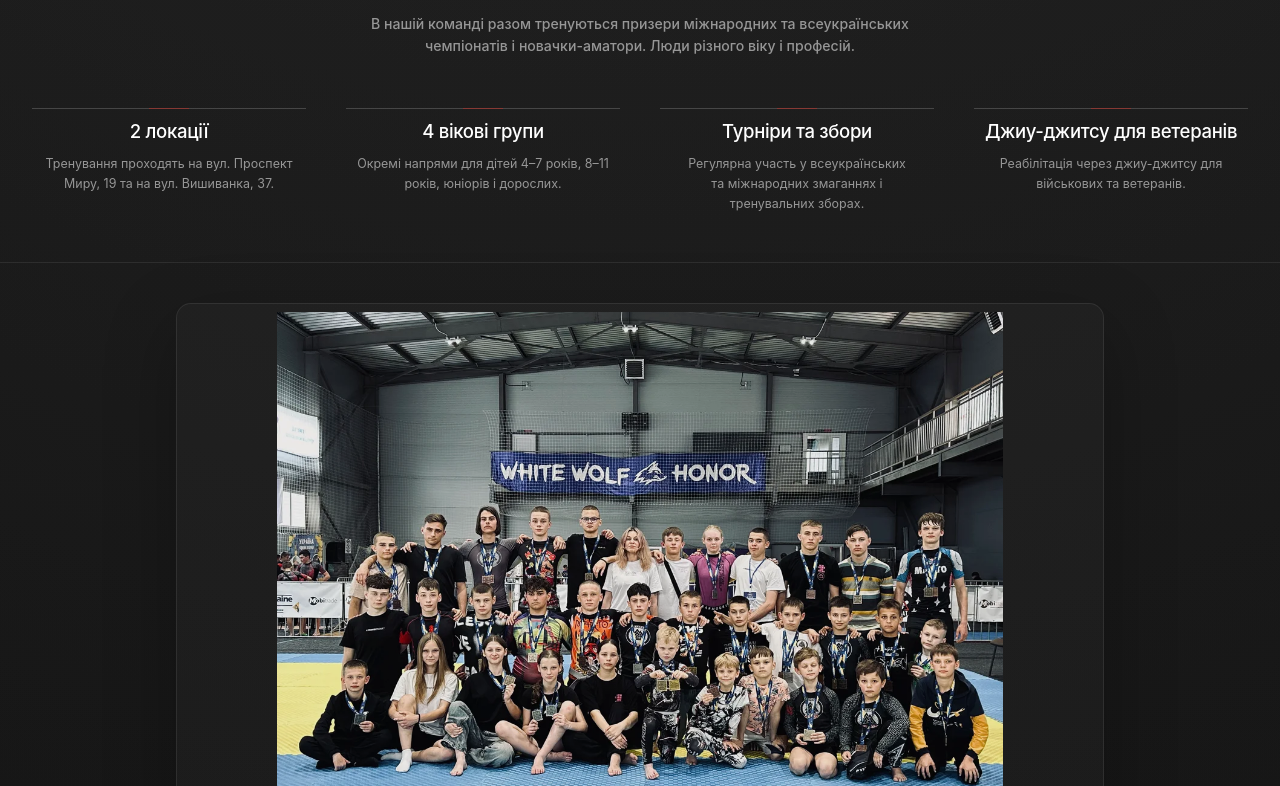
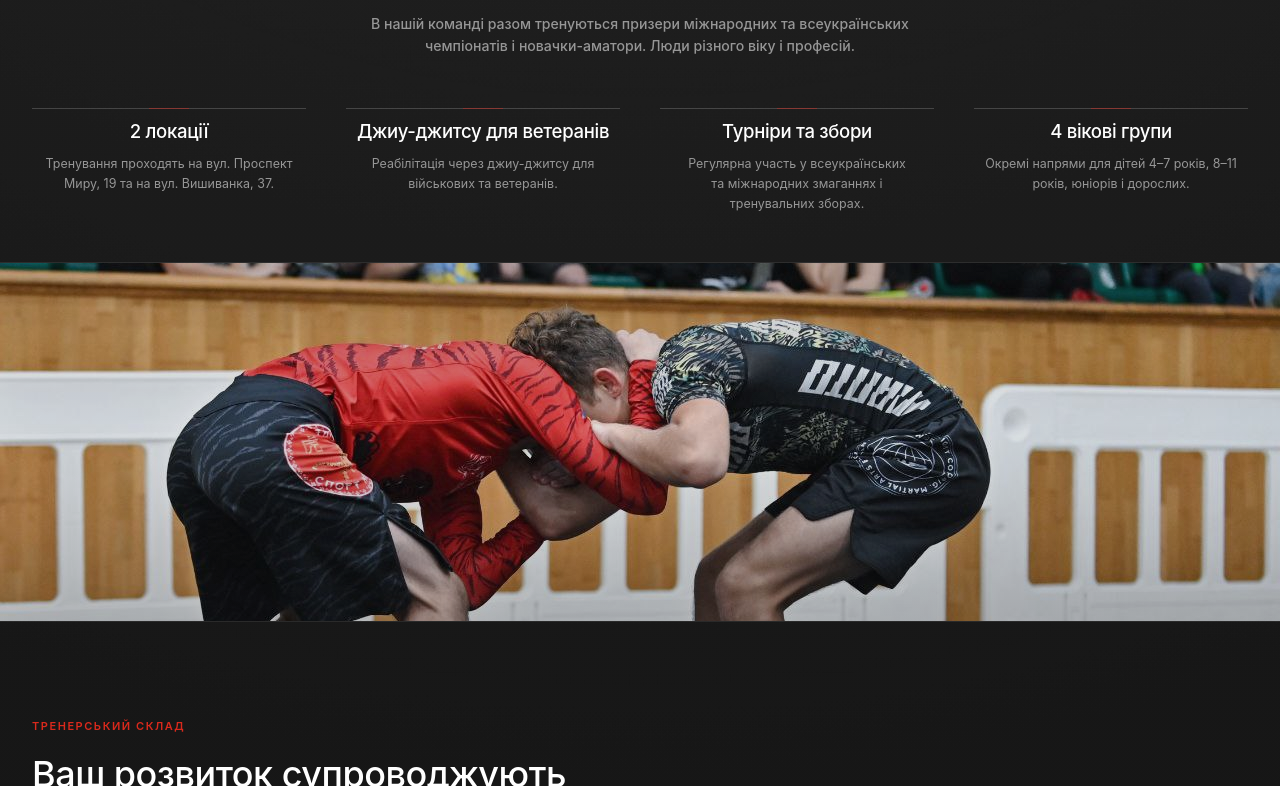
Before and after one commit to dobrodiynazar-dotcom/Avg-, a Next.js app: page / in a window 1280 px wide. Shown: the part 1034-1820 px from the top of the page. Built offline with nearby package versions, Linux system fonts and the light colour scheme.

Commit message:
Refine about divider and FAQ content

```diff
--- a/src/components/domain/FAQAccordion.tsx
+++ b/src/components/domain/FAQAccordion.tsx
@@ -24,7 +24,9 @@ export function FAQAccordion({ items, className }: FAQAccordionProps) {
               +
             </span>
           </summary>
-          <p className="pt-4 text-[0.8125rem] leading-7 text-[var(--color-ink-muted)]">{item.answer}</p>
+          <p className="whitespace-pre-line pt-3.5 text-[0.8125rem] leading-6 text-[var(--color-ink-muted)]">
+            {item.answer}
+          </p>
         </details>
       ))}
     </div>
--- a/src/components/sections/AboutCoachesTransition.tsx
+++ b/src/components/sections/AboutCoachesTransition.tsx
@@ -1,8 +1,6 @@
 import Image from "next/image";
 
 import type { TransitionImageContent } from "@/types/content";
-
-import { Container } from "@/components/ui";
 
 type AboutCoachesTransitionProps = {
   image: TransitionImageContent;
@@ -10,19 +8,19 @@ type AboutCoachesTransitionProps = {
 
 export function AboutCoachesTransition({ image }: AboutCoachesTransitionProps) {
   return (
-    <div className="border-b border-[rgb(255_255_255_/_0.08)] py-8 sm:py-9 lg:py-10">
-      <Container size="wide">
-        <div className="mx-auto flex max-w-[58rem] justify-center overflow-hidden rounded-[var(--radius-card-md)] border border-[rgb(255_255_255_/_0.08)] bg-[rgb(255_255_255_/_0.025)] p-2 shadow-[0_24px_70px_rgb(0_0_0_/_0.28)]">
+    <div className="relative h-[clamp(13rem,28vw,23.75rem)] overflow-hidden border-b border-[rgb(255_255_255_/_0.08)]">
       <Image
         alt={image.alt}
-            className="h-auto max-h-[34rem] w-full object-contain opacity-95 saturate-[0.92]"
+        className="h-full w-full object-cover object-[center_42%] opacity-90 saturate-[0.9]"
         height={image.height}
-            sizes="(min-width: 1280px) 928px, (min-width: 768px) 86vw, 92vw"
+        sizes="100vw"
         src={image.src}
         width={image.width}
       />
-        </div>
-      </Container>
+      <div
+        aria-hidden="true"
+        className="absolute inset-0 bg-[linear-gradient(180deg,rgb(10_10_10_/_0.12),rgb(10_10_10_/_0.02)_45%,rgb(10_10_10_/_0.2))]"
+      />
     </div>
   );
 }
--- a/src/content/faq.ts
+++ b/src/content/faq.ts
@@ -2,29 +2,39 @@ import type { FAQItem, SectionIntro } from "@/types/content";
 
 export const faqIntro: SectionIntro = {
   eyebrow: "Поширені питання",
-  title:
-    "FAQ завершує інформаційну частину коротко і практично, не перевантажуючи сторінку зайвими поясненнями.",
-  description:
-    "Акордеон зібраний навколо найчастіших запитань новачків, батьків і тих, хто порівнює формати перед першим контактом.",
+  title: "FAQ — все, що варто знати перед першим тренуванням",
+  description: "За детальнішою інформацією звертайтесь до тренерів.",
 };
 
 export const faqItems: FAQItem[] = [
   {
     id: "faq-1",
     question: "Як виглядатиме перше тренування?",
-    answer:
-      "У превʼю це коротке пояснення показує місце для реального сценарію старту: що взяти із собою, як проходить знайомство і кому написати перед візитом.",
+    answer: `На першому тренуванні відбувається знайомство з тренером, коротке ознайомлення зі структурою занять та пояснення основних правил безпеки.
+Якщо ви ніколи не займалися боротьбою — це абсолютно нормально. Новачкам рекомендується не виконувати складні акробатичні елементи до повної адаптації.
+Структура тренування:
+• розминка (біг, суглобна розминка, спеціальні вправи);
+• акробатичні елементи різного рівня;
+• відпрацювання технік у стійці та партері;
+• боротьба на завдання для закріплення матеріалу;
+• вільні сутички;
+• завершальна частина: вправи з власною вагою, турніки, бруси, канати або кругове тренування, після чого — розтяжка.`,
   },
   {
     id: "faq-2",
     question: "Що потрібно взяти із собою?",
-    answer:
-      "Сюди легко підставляється реальний список для першого заняття: спортивний одяг, вода та короткі організаційні деталі без довгих інструкцій.",
+    answer: `На перше тренування достатньо мати:
+• змінний спортивний одяг (футболка та шорти або спортивні штани без металевих елементів);
+• капці для коридору або душу;
+• рушник;
+• воду або пляшку для води (у залі є кулер).`,
   },
   {
     id: "faq-3",
     question: "Чи можна почати без досвіду?",
-    answer:
-      "Такі відповіді якраз і мають працювати на довіру: коротко, спокійно й без пафосу пояснювати, що старт для новачка тут передбачений.",
+    answer: `Так.
+Кожен спортсмен колись прийшов на своє перше тренування.
+У наших групах займаються як професійні спортсмени, так і новачки.
+На початку нові учасники працюють із такими ж початківцями, тому адаптація проходить комфортно та без зайвого навантаження.`,
   },
 ];
--- a/src/content/site.ts
+++ b/src/content/site.ts
@@ -90,9 +90,8 @@ export const heroHighlights: HighlightItem[] = [
       "Тренування проходять на вул. Проспект Миру, 19 та на вул. Вишиванка, 37.",
   },
   {
-    title: "4 вікові групи",
-    description:
-      "Окремі напрями для дітей 4–7 років, 8–11 років, юніорів і дорослих.",
+    title: "Джиу-джитсу для ветеранів",
+    description: "Реабілітація через джиу-джитсу для військових та ветеранів.",
   },
   {
     title: "Турніри та збори",
@@ -100,8 +99,9 @@ export const heroHighlights: HighlightItem[] = [
       "Регулярна участь у всеукраїнських та міжнародних змаганнях і тренувальних зборах.",
   },
   {
-    title: "Джиу-джитсу для ветеранів",
-    description: "Реабілітація через джиу-джитсу для військових та ветеранів.",
+    title: "4 вікові групи",
+    description:
+      "Окремі напрями для дітей 4–7 років, 8–11 років, юніорів і дорослих.",
   },
 ];
 
@@ -138,10 +138,10 @@ export const aboutFeatureMedia: FeatureMediaPanel = {
 };
 
 export const aboutCoachesTransitionImage: TransitionImageContent = {
-  src: "/media/gym/about-coaches-transition.webp",
-  alt: "Команда Avangard Jiu-Jitsu з медалями після змагань у спортивному залі",
-  width: 1200,
-  height: 900,
+  src: "/media/gym/about-coaches-transition-competition.jpg",
+  alt: "Двоє спортсменів Avangard Jiu-Jitsu борються у стійці на змагальному татамі",
+  width: 1280,
+  height: 852,
 };
 
 export const academyStatement: AcademyStatementContent = {
```
Also changed, not shown: public/media/gym/about-coaches-transition-competition.jpg (added), public/media/gym/about-coaches-transition.webp (deleted). Lines whose indentation alone changed are shown as unchanged.
